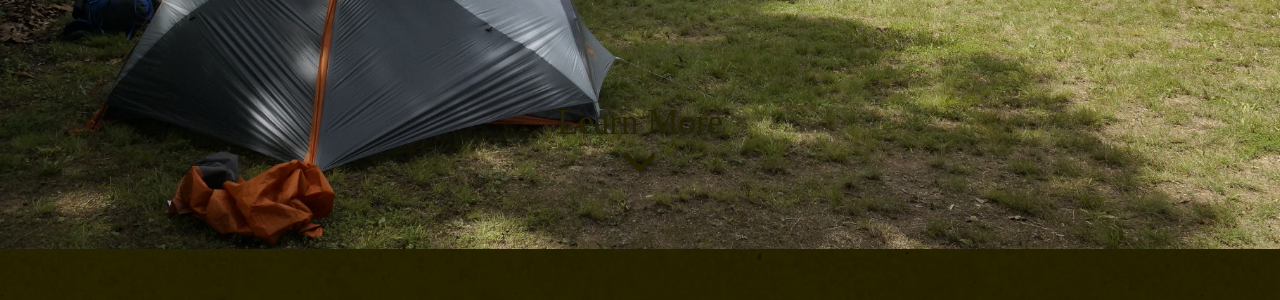
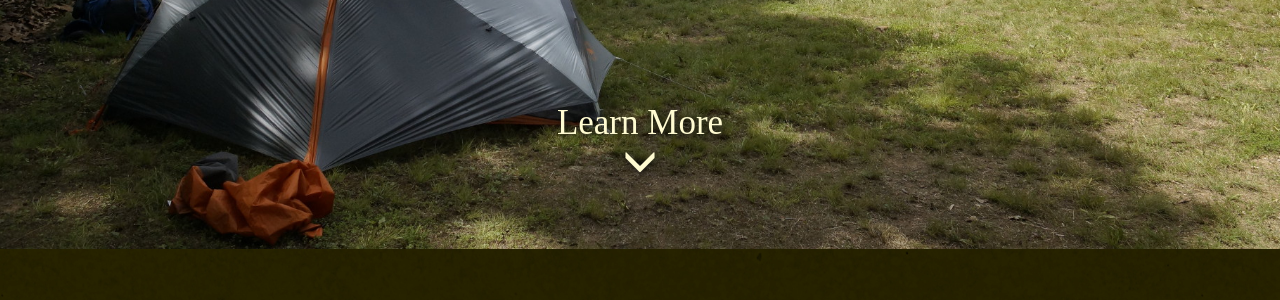
Before and after one commit to GoshenScoutReservation/LenhoksinWebsite, a Jekyll site: the page built from treks.html, in a window 1280 px wide. Shown: the part 651-951 px from the top of the page. Built offline with Jekyll 4.4.1, drawn with Linux system fonts in a browser that asks for light colours; nearby versions of some CDN libraries; some web fonts are replaced.

```diff
--- a/contact.html
+++ b/contact.html
@@ -3,7 +3,7 @@ layout: base
 title: Shoot Us a Message!
 heroImage: /images/DSC0219_1.jpg
 navbarClass: neg-raccoon
-lmColor: #272300
+lmColor: "#272300"
 ---
 {% include nav.html %}
 {% include title.html %}
--- a/treks.html
+++ b/treks.html
@@ -3,7 +3,7 @@ layout: base
 title: Treks
 heroImage: /images/DSC0213_1.jpg
 navbarClass: raccoon
-lmColor: #FFFBD2
+lmColor: "#FFFBD2"
 ---
 {% include nav.html %}
 {% include title.html %}
```
Also changed, not shown: 3 other files.
